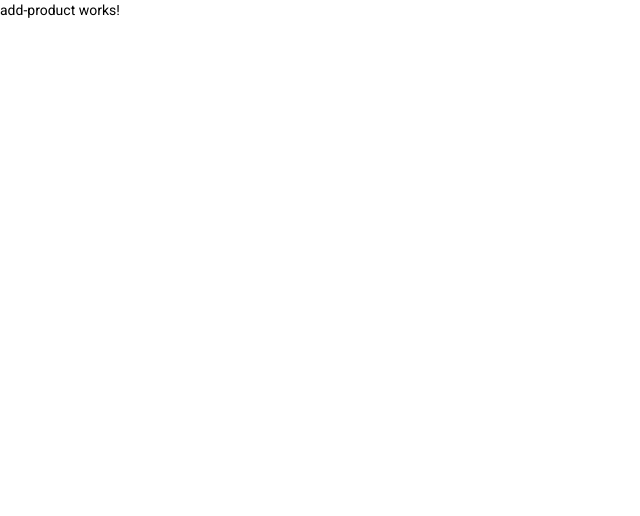
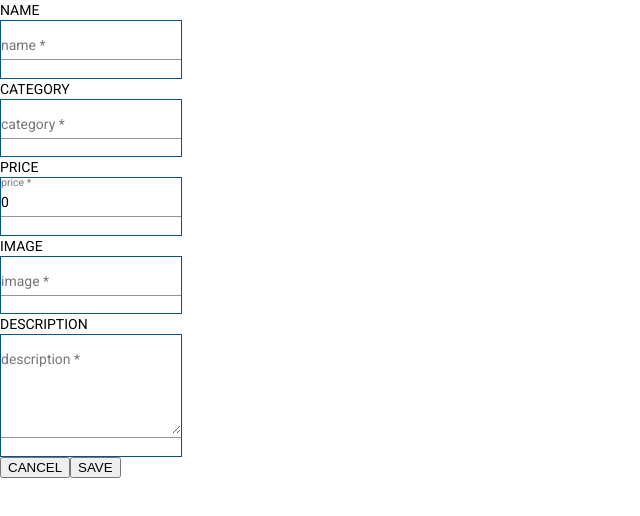
Before and after one commit to ro-msg-angular-training/online-shop-career-start-2022-narcisvladutu, an Angular app in the folder online-shop/: page /add-product in a window 1280 px wide. Shown: the top 516 px of the page, without its empty margins (0-640 px from the left). Built offline with nearby package versions, Linux system fonts and the light colour scheme.

Commit message:
add a product to catalogue

```diff
--- a/online-shop/src/app/components/add-product/add-product.component.html
+++ b/online-shop/src/app/components/add-product/add-product.component.html
@@ -1 +1,25 @@
-<p>add-product works!</p>
+<form *ngIf="form" [formGroup]="form">
+  <label>NAME</label>
+  <mat-form-field>
+    <input matInput placeholder="name" formControlName="name">
+  </mat-form-field>
+  <label>CATEGORY</label>
+  <mat-form-field>
+    <input matInput placeholder="category" formControlName="category">
+  </mat-form-field>
+  <label>PRICE</label>
+  <mat-form-field>
+    <input matInput placeholder="price" formControlName="price">
+  </mat-form-field>
+  <label>IMAGE</label>
+  <mat-form-field>
+    <input matInput placeholder="image" formControlName="image">
+  </mat-form-field>
+  <label>DESCRIPTION</label>
+  <mat-form-field>
+    <textarea matInput placeholder="description" formControlName="description"></textarea>
+  </mat-form-field>
+</form>
+
+<button (click)="goBack()">CANCEL</button>
+<button (click)="save()">SAVE</button>
--- a/online-shop/src/app/components/add-product/add-product.component.scss
+++ b/online-shop/src/app/components/add-product/add-product.component.scss
@@ -0,0 +1,12 @@
+label{
+  display: block;
+}
+
+mat-form-field{
+  border: 1px solid #00558a;
+}
+
+textarea{
+  min-width: 100px;
+  min-height: 80px;
+}
--- a/online-shop/src/app/components/add-product/add-product.component.ts
+++ b/online-shop/src/app/components/add-product/add-product.component.ts
@@ -1,4 +1,8 @@
-import { Component, OnInit } from '@angular/core';
+import {Component, OnInit} from '@angular/core';
+import {ProductModel} from "../../types/product.model";
+import {FormBuilder, FormGroup, Validators} from "@angular/forms";
+import {ProductService} from "../../services/product.service";
+import {Location} from "@angular/common";
 
 @Component({
   selector: 'app-add-product',
@@ -6,10 +10,40 @@ import { Component, OnInit } from '@angular/core';
   styleUrls: ['./add-product.component.scss']
 })
 export class AddProductComponent implements OnInit {
+  form: FormGroup | undefined;
 
-  constructor() { }
+  constructor(private fb: FormBuilder, private productService: ProductService, private location: Location) {
+  }
 
   ngOnInit(): void {
+    this.form = this.fb.group({
+      name: ["", [Validators.required, Validators.minLength(5)]],
+      category: ["", [Validators.required]],
+      image: ["", [Validators.required]],
+      price: [0, [Validators.required, Validators.pattern('^\\d+$')]],
+      description: ["", [Validators.required]]
+    })
+  }
+
+  goBack() {
+    this.location.back()
+  }
+
+  save() {
+    let product = {
+      id: 2000,
+      name: this.form?.value.name,
+      category: this.form?.value.category,
+      price: this.form?.value.price,
+      image: this.form?.value.image,
+      description: this.form?.value.description,
+    };
+
+    this.productService.saveProduct(product).subscribe(() => {
+      alert("THE NEW PRODUCT WAS SAVED!")
+      this.goBack()
+    });
+
   }
 
 }
--- a/online-shop/src/app/services/product.service.ts
+++ b/online-shop/src/app/services/product.service.ts
@@ -72,4 +72,8 @@ export class ProductService {
   updateProduct(newProduct: ProductModel) {
     return this.http.put(`${url}/products/${newProduct.id}`,newProduct)
   }
+
+  saveProduct(product: {id: any, name: any; category: any; price: any; image: any; description: any }) {
+    return this.http.post(`${url}/products`, product, { responseType: 'text' })
+  }
 }
```
